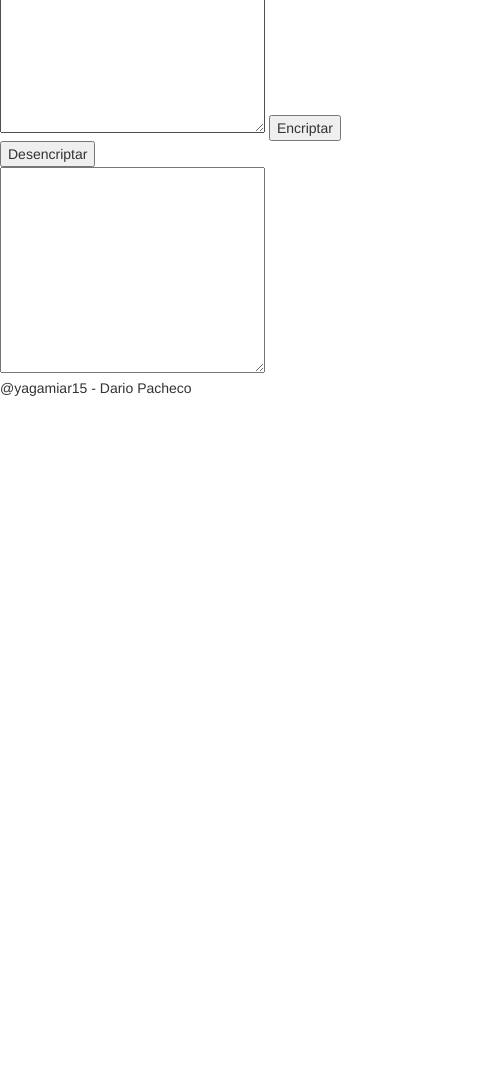
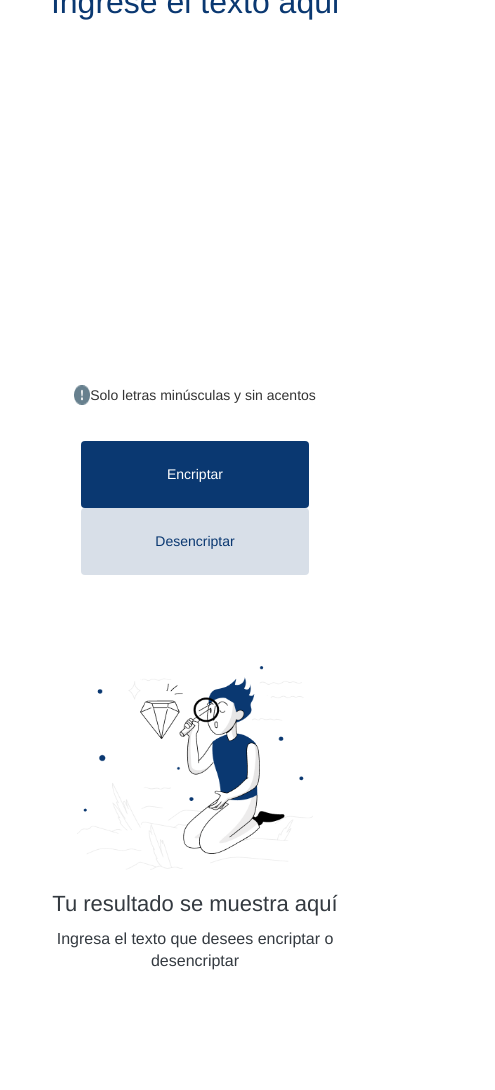
Before and after one commit to yagamiar15/encriptador-javascript, a plain HTML site: page index.html in a window 390 px wide. Shown: the part 73-1163 px from the top of the page, 495 px wide, since content can reach past the window. Before the commit the page ends 844 px from the top, so only its background shows below. Drawn offline with nearby package versions, Linux system fonts and the light colour scheme.

Commit message:
creados estilos, refactorizada la funcion principal

```diff
--- a/encriptar.js
+++ /dev/null
@@ -1,32 +0,0 @@
-function encriptacion(texto) {
-    let textoIngresado = texto.split('');
-    for (let i = 0; i < textoIngresado.length; i++) {
-        if (textoIngresado[i] == 'a') {
-            textoIngresado[i] = 'ai';
-        } else if (textoIngresado[i] == 'e') {
-            textoIngresado[i] = 'enter';
-        } else if (textoIngresado[i] == 'i') {
-            textoIngresado[i] = 'imes';
-        } else if (textoIngresado[i] == 'o') {
-            textoIngresado[i] = 'ober';
-        } else if (textoIngresado[i] == 'u') {
-            textoIngresado[i] = 'ufat';
-        }
-}
-    return textoIngresado.join('');
-}
-
-// Diferente metodo para realizar la misma tarea
-
-function desencriptacion (texto) {
-    let mensaje = texto
-    let reemplazo1 = mensaje.replaceAll("enter", "e");
-    let reemplazo2 = reemplazo1.replaceAll("imes", "i");
-    let reemplazo3 = reemplazo2.replaceAll("ai", "a");
-    let reemplazo4 = reemplazo3.replaceAll("ufat", "u");
-    let reemplazo5 = reemplazo4.replaceAll("ober", "o");
-
-    texto = reemplazo5;
-
-    return texto;
-}
--- a/index.html
+++ b/index.html
@@ -4,24 +4,57 @@
     <meta charset="UTF-8">
     <meta http-equiv="X-UA-Compatible" content="IE=edge">
     <meta name="viewport" content="width=device-width, initial-scale=1.0">
+    <link rel="stylesheet" href="style.css">
     <link rel="stylesheet" href="https://maxcdn.bootstrapcdn.com/bootstrap/3.3.7/css/bootstrap.min.css">
+    <link rel="icon" type="image/png" href="img/Alura.png"/>
     <title>Encriptador de texto</title>
 </head>
+
 <body>
-                <textarea type="text" name="" id="textoIngresado" cols="30" rows="10" placeholder="Ingresa tu texto aquí"></textarea>
-                <button id="btnEncriptar">Encriptar</button>
-                <button id="btnDesencriptar">Desencriptar</button>
+    <section class="main container">
+      <div class="logo">
+        <a href="#" class="logo__cta">
+          <img src="img/Alura.png" alt="" class="logo__img">
+        </a>
+      </div>
+    </section>
 
-         <div id="resultado">
-            <textarea readonly="readonly" name="" id="textoDevuelto" cols="30" rows="10"></textarea>
+    <section class="second container">
+      <div class="form">
+        <div class="form__input">
+          <input id="textoAEncriptar" type="text" placeholder="Ingrese el texto aqui">
+        </div>
+
+        <div class="buttons">
+          <div class="alert">
+            <img class="alert__img" src="img/alert.png" alt="">
+            <p class="alert__paragraph">Solo letras minúsculas y sin acentos</p>
+          </div>
+          <div class="botones">
+            <button id="btnEncriptar" class="btn encriptar">Encriptar</button>
+            <button id="btnDesencriptar" class="btn desencriptar">Desencriptar</button>
+          </div>
 
         </div>
-        <footer>@yagamiar15 - Dario Pacheco</footer>
+      </div>
 
-    <script src='main.js'></script>
-    <script src="encriptar.js"></script>
+      <div class="result">
+        <figure class="result__img">
+          <img src="img/figure.png" alt="">
+        </figure>
+        <h3 id="result__msg" class="result__title">
+          Tu resultado se muestra aquí
+        </h3>
+        <textarea id="textoEncriptado" class="result__paragraph" name="textarea" rows="10" cols="40"
+          onchange="this.value=this.value.toLowerCase();"
+          placeholder="Ingresa el texto que desees encriptar o desencriptar"></textarea>
+      </div>
+    </section>
+
+    <footer>@yagamiar15 - Dario Pacheco</footer>
+    <script src='/scripts/main.js'></script>
+    <!-- <script src="/scripts/encriptar.js"></script> -->
 
 </body>
 
-
 </html>
--- a/main.js
+++ b/scripts/main.js
@@ -1,4 +1,4 @@
-const btnEncriptar = document.querySelector('#btnEncriptar');
+/* const btnEncriptar = document.querySelector('#btnEncriptar');
 
 const btnDesencriptar = document.querySelector('#btnDesencriptar');
 
@@ -67,3 +67,26 @@ function limpiarHTML() {
         divResultado.removeChild(botonCopiar);
     }
 }
+
+ */
+
+function botonEncriptar(){
+    const encriptar = document.getElementById('textoAEncriptar').value;
+    const encriptado = encriptar.replace(/(e)/gi, 'enter').replace(/(i)/gi, 'imes').replace(/(a)/gi, 'ai').replace(/(o)/gi, 'ober').replace(/(u)/gi, 'ufat');
+    document.getElementById("textoEncriptado").value = encriptado
+    document.getElementById("textoAEncriptar").value=" ";
+    // cambiarMensajeResultado();
+}
+
+var button = document.getElementById("btnEncriptar");
+button.onclick = botonEncriptar;
+
+function botonDesencriptar(){
+    const desencriptar = document.getElementById('textoAEncriptar').value;
+    const desencriptado = desencriptar.replace(/(enter)/gi, 'e').replace(/(imes)/gi, 'i').replace(/(ai)/gi, 'a').replace(/(ober)/gi, 'o').replace(/(ufat)/gi, 'u');
+    document.getElementById("textoEncriptado").value = desencriptado;
+    document.getElementById("textoAEncriptar").value;
+}
+
+var button2 = document.getElementById("btnDesencriptar");
+button2.onclick = botonDesencriptar;
--- /dev/null
+++ b/style.css
@@ -0,0 +1,187 @@
+@import url('https://fonts.googleapis.com/css2?family=Inter:wght@400;700&family=Open+Sans:ital,wght@0,300;0,400;0,500;0,600;0,800;1,300;1,500;1,600&family=Poppins:wght@200;300;400;500;700;800&family=Raleway:wght@500&display=swap');
+
+* {
+    margin: 0;
+    padding: 0;
+    box-sizing: border-box;
+}
+  :root{
+    --dark-blue: #0A3871;
+    --gray: #495057;
+    --light-gray: #D8DFE8;
+    --dark-gray: #343A40;
+}
+
+body {
+    background-color: #E5E5E5;
+    font-family: 'Inter', sans-serif;
+}
+
+.logo{
+    margin: auto;
+    padding-top: 2.5vw;
+    margin-left: 1vh;
+}
+
+.container{
+    width: 90vw;
+    margin: 0 auto;
+}
+
+.second{
+    display: flex;
+    justify-content: space-between;
+    align-items: center;
+
+}
+
+.form{
+    width: 600px;
+    height: 70vh;
+    display: flex;
+    flex-direction: column;
+    justify-content: space-between;
+    align-items: center;
+    text-align: center;
+}
+
+  input{
+    width: 380px;
+    height: 48px;
+    display: flex;
+    justify-content: space-around;
+    background: transparent;
+    border: none;
+    color: var(--dark-blue);
+    font-size: 32px;
+    line-height: 150%;
+    text-align: center;
+  }
+
+  input::placeholder{
+    color: var(--dark-blue);
+    font-size: 32px;
+    line-height: 150%;
+    border: none;
+  }
+
+
+  .btn{
+    width: 228px;
+    height: 67px;
+    padding: 24px;
+    cursor: pointer;
+    font-size: 16px;
+    line-height: 19px;
+    text-align: center;
+    border-radius: 24px;
+    border: none;
+  }
+
+  .alert{
+    display: flex;
+    justify-content: flex-start;
+  }
+
+  .botones{
+    display: flex;
+  }
+
+  .encriptar{
+    background-color: var(--dark-blue);
+    color: #ffff;
+  }
+
+  .desencriptar{
+    background-color: var(--light-gray);
+    color: var(--dark-blue);
+    border: 1px solid #0A3871;
+  }
+
+  .result{
+    background: #ffff;
+    width: 300px;
+    height: 544px;
+    display: flex;
+    flex-direction: column;
+    justify-content: center;
+    text-align: center;
+    border-radius: 32px;
+  }
+
+
+  figure img{
+    width: 236px;
+    height: 204px;
+    margin: 0 auto;
+  }
+
+  .result__title{
+    color: var(--dark-gray);
+    font-size: 22px;
+    text-align: center;
+    line-height: 28px;
+  }
+
+  textarea{
+    resize: none;
+    color: var(--dark-gray);
+    font-size: 16px;
+    text-align: center;
+    width: 300px;
+    height: 100px;
+    margin: 0 auto;
+    border: none;
+
+  }
+
+  textarea::placeholder{
+    color: var(--dark-gray);
+    font-size: 16px;
+    text-align: center;
+  }
+
+  @media (max-width: 320px){
+    .second{
+      flex-direction: column;
+      align-items: center;
+
+    }
+    .botones{
+      flex-direction: column;
+      align-items: center;
+    }
+  }
+  @media (max-width: 375px){
+    .second{
+      flex-direction: column;
+      align-items: center;
+
+    }
+    .botones{
+      flex-direction: column;
+      align-items: center;
+    }
+  }
+  @media (max-width: 425px){
+    .second{
+      flex-direction: column;
+      align-items: center;
+      margin-left: 100px;
+    }
+    .botones{
+      flex-direction: column;
+      align-items: center;
+    }
+  }
+
+  @media (max-width: 768px){
+    .second{
+      align-items: center;
+
+    }
+    .botones{
+      flex-direction: column;
+      align-items: center;
+    }
+  }
```
Also changed, not shown: scripts/encriptar.js (added, +21 -0 lines), img/Alura.png (added), img/alert.png (added), img/figure.png (added).
